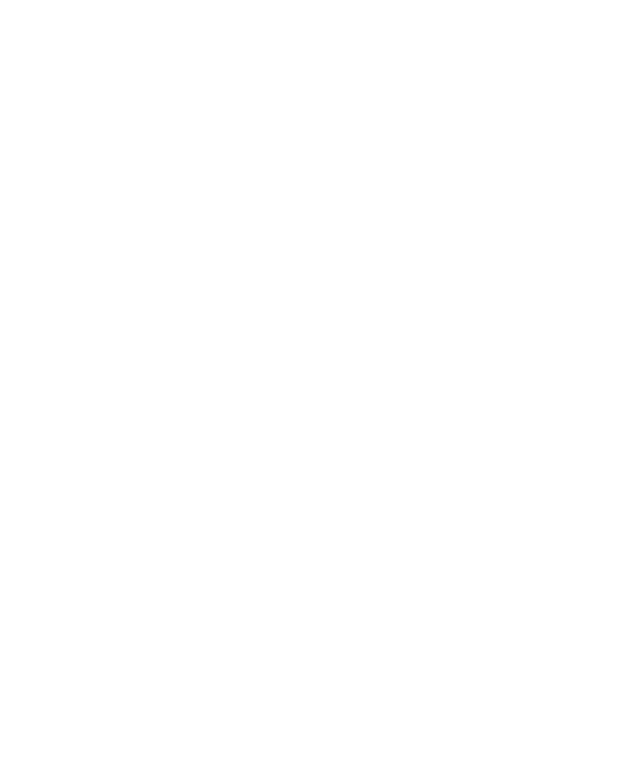
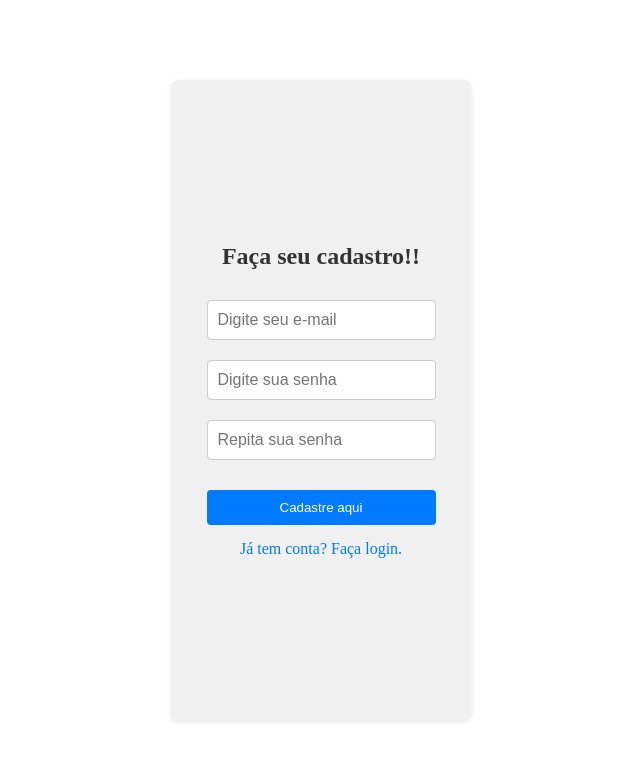
Before and after one commit to NicolasGarsia/InfiniTeca, a React (Vite) app in the folder InfiniTeca1/: page /SignUp in a window 1280 px wide. Before the commit this address had no page. Shown: the top 760 px of the page, without its empty margins (319-959 px from the left). Built offline with nearby package versions, Linux system fonts and the light colour scheme.

Commit message:
implementação de login e cadastro, melhora na api

```diff
--- a/InfiniTeca1/src/App.jsx
+++ b/InfiniTeca1/src/App.jsx
@@ -5,9 +5,8 @@
 import Perfil from './pages/Perfil'
 import Config from './pages/Config';
 import Livro from './pages/Livro'
-import Infos from './pages/Infos';
-
-
+import Signup from './pages/SignUp.jsx';
+import SignIn from './pages/SignIn';
 
 function App() {
 
@@ -17,12 +16,11 @@
       <Routes>
 
       <Route path='/' element={<Home/>} />
+      <Route path='/SignIn' element={<SignIn/>} />
+      <Route path='/SignUp' element={<Signup/>} />
       <Route path='/Perfil' element={<Perfil/>} />
       <Route path='/Config' element={<Config/>} />
       <Route path='/Livro' element={<Livro/>} />
-      <Route path='/infos' element={<Infos/>} />
-
-
 
       </Routes>
     </Router>
--- a/InfiniTeca1/src/components/Apilivro.jsx
+++ b/InfiniTeca1/src/components/Apilivro.jsx
@@ -38,15 +38,19 @@
     }
   };
 
+  const setLocalStorage = (book) => {
+    localStorage.setItem('img', book.volumeInfo.imageLinks.thumbnail)
+    localStorage.setItem('title', book.volumeInfo.title)
+    localStorage.setItem('description', book.volumeInfo.description)
+    localStorage.setItem('author', book.volumeInfo.authors?.join(', '))
+    localStorage.setItem('publisher', book.volumeInfo.publisher)
+    localStorage.setItem('pageCount', book.volumeInfo.pageCount)
+  }
+
   const handleBookClick = (book) => {
     console.log(book.volumeInfo)
     setSelectedBook(book);
-    localStorage.setItem('img', book.volumeInfo.imageLinks.thumbnail)
-    localStorage.setItem('title', book.volumeInfo.title)
-    localStorage.setItem('description', book.volumeInfo.description)
-    localStorage.setItem('author', selectedBook.volumeInfo.authors?.join(', '))
-    localStorage.setItem('publisher', selectedBook.volumeInfo.publisher)
-    localStorage.setItem('pageCount', selectedBook.volumeInfo.pageCount)
+    setLocalStorage(book)
     navigate('./Livro')
   };
 
--- /dev/null
+++ b/InfiniTeca1/src/css/signup.css
@@ -0,0 +1,61 @@
+.container {
+    width: 300px;
+    margin: 0 auto;
+    padding: 20px;
+    background-color: #f0f0f0;
+    border-radius: 8px;
+    box-shadow: 0 2px 5px rgba(0, 0, 0, 0.1);
+    text-align: center;
+    display: flex;
+    flex-direction: column;
+    justify-content: center;
+    align-items: center;
+    height: 80vh;
+    margin-top: 10vh;
+    margin-bottom: 10vh;
+}
+
+h1 {
+    font-size: 24px;
+    color: #333;
+    margin-bottom: 20px;
+}
+
+form {
+    display: flex;
+    flex-direction: column;
+}
+
+input {
+    margin: 10px 0;
+    padding: 10px;
+    border: 1px solid #ccc;
+    border-radius: 4px;
+    font-size: 16px;
+    color: #333;
+}
+
+button {
+    margin-top: 20px;
+    padding: 10px;
+    background-color: #007bff;
+    color: white;
+    border: none;
+    border-radius: 4px;
+    cursor: pointer;
+}
+
+button:hover {
+    background-color: #0056b3;
+}
+
+p {
+    display: block;
+    margin-top: 15px;
+    color: #007bff;
+    text-decoration: none;
+}
+
+a:hover {
+    text-decoration: underline;
+}
--- a/InfiniTeca1/src/pages/Home.jsx
+++ b/InfiniTeca1/src/pages/Home.jsx
@@ -1,17 +1,27 @@
 import NavB from "../components/NavB";
-import "../css/nav.css"
-import "../css/home.css"
-import Liv from "../components/home1/Livros"
+import "../css/nav.css";
+import "../css/home.css";
+import Liv from "../components/home1/Livros";
+import { React, useState, useEffect } from "react";
 
-export default function Home(){
-    return(
+export default function Home() {
+  const [isLoggedOn, setIsLoggedOn] = useState("default");
 
-        <>
-        <NavB
-        User = "@Garsa"
-        />
-        <Liv/>
-        </>
+  useEffect(() => {
+    setIsLoggedOn(sessionStorage.getItem("isLoggedOn"));
+  }, []);
 
-    )
+  useEffect(() => {
+    if (isLoggedOn == "true") {
+      return console.log("logado");
+    } else if (isLoggedOn == "default") {
+      console.log("await");
+    } else console.log("Não logado");
+  }, [isLoggedOn]);
+  return (
+    <>
+      <NavB User="@Garsa" />
+      <Liv />
+    </>
+  );
 }
--- /dev/null
+++ b/InfiniTeca1/src/pages/SignIn.jsx
@@ -0,0 +1,58 @@
+import React from "react";
+import { useState, useEffect } from "react";
+import { useNavigate } from "react-router-dom";
+import "../css/signup.css";
+
+function SignIn() {
+  const navigate = useNavigate()
+  const [email, setEmail] = useState("");
+  const [senha, setSenha] = useState("");
+  const [emailUser, setEmailUser] = useState("");
+  const [passwordUser, setPasswordUser] = useState("");
+
+  useEffect(() => {
+    setEmailUser(localStorage.getItem('email'))
+    setPasswordUser(localStorage.getItem('email'))
+  },[])
+
+  const submitLogin = () => {
+    if (email == emailUser && senha == passwordUser) {
+      sessionStorage.setItem("isLoggedOn", 'true');
+      navigate('/')
+      console.log('funcionou')
+    } else window.alert("As senhas não correspondem");
+  };
+  return (
+    <>
+      <div className="container">
+        <h1>Log-in</h1>
+        <form>
+          <input
+            type="text"
+            placeholder="Digite seu e-mail"
+            onChange={(e) => setEmail(e.target.value)}
+            value={email}
+          />
+          <input
+            type="password"
+            placeholder="Digite sua senha"
+            onChange={(e) => setSenha(e.target.value)}
+            value={senha}
+          />
+          <button
+            type="submit"
+            onClick={() =>
+              submitLogin()
+            }
+          >
+            Entrar
+          </button>
+        </form>
+
+        <p onClick={() => navigate('/SignUp')}>Não tem conta? Cadastre-se</p>
+      </div>
+    </>
+  );
+}
+
+export default SignIn;
--- /dev/null
+++ b/InfiniTeca1/src/pages/SignUp.jsx
@@ -0,0 +1,60 @@
+import React from "react";
+import { useState } from "react";
+import { useNavigate } from "react-router-dom";
+import "../css/signup.css";
+
+function Signup() {
+  const navigate = useNavigate();
+  const [email, setEmail] = useState("");
+  const [senha, setSenha] = useState("");
+  const [senhaConfirma, setSenhaConfirma] = useState("");
+
+  const submitCadastro = () => {
+    if (senha == senhaConfirma) {
+      localStorage.setItem("email", email);
+      localStorage.setItem("senha", senha);
+      navigate('/SignIn')
+    } else alert("As senhas não correspondem");
+  };
+
+
+  return (
+    <>
+      <div className="container">
+        <h1>Faça seu cadastro!!</h1>
+        <form>
+          <input
+            type="text"
+            placeholder="Digite seu e-mail"
+            onChange={(e) => setEmail(e.target.value)}
+            value={email}
+          />
+          <input
+            type="password"
+            placeholder="Digite sua senha"
+            onChange={(e) => setSenha(e.target.value)}
+            value={senha}
+          />
+          <input
+            type="password"
+            placeholder="Repita sua senha"
+            onChange={(e) => setSenhaConfirma(e.target.value)}
+            value={senhaConfirma}
+          />
+          <button
+            type="submit"
+            onClick={() => {
+              submitCadastro();
+            }}
+          >
+            Cadastre aqui
+          </button>
+        </form>
+
+        <p onClick={() => navigate("/SignIn")}>Já tem conta? Faça login.</p>
+      </div>
+    </>
+  );
+}
+
+export default Signup;
```
